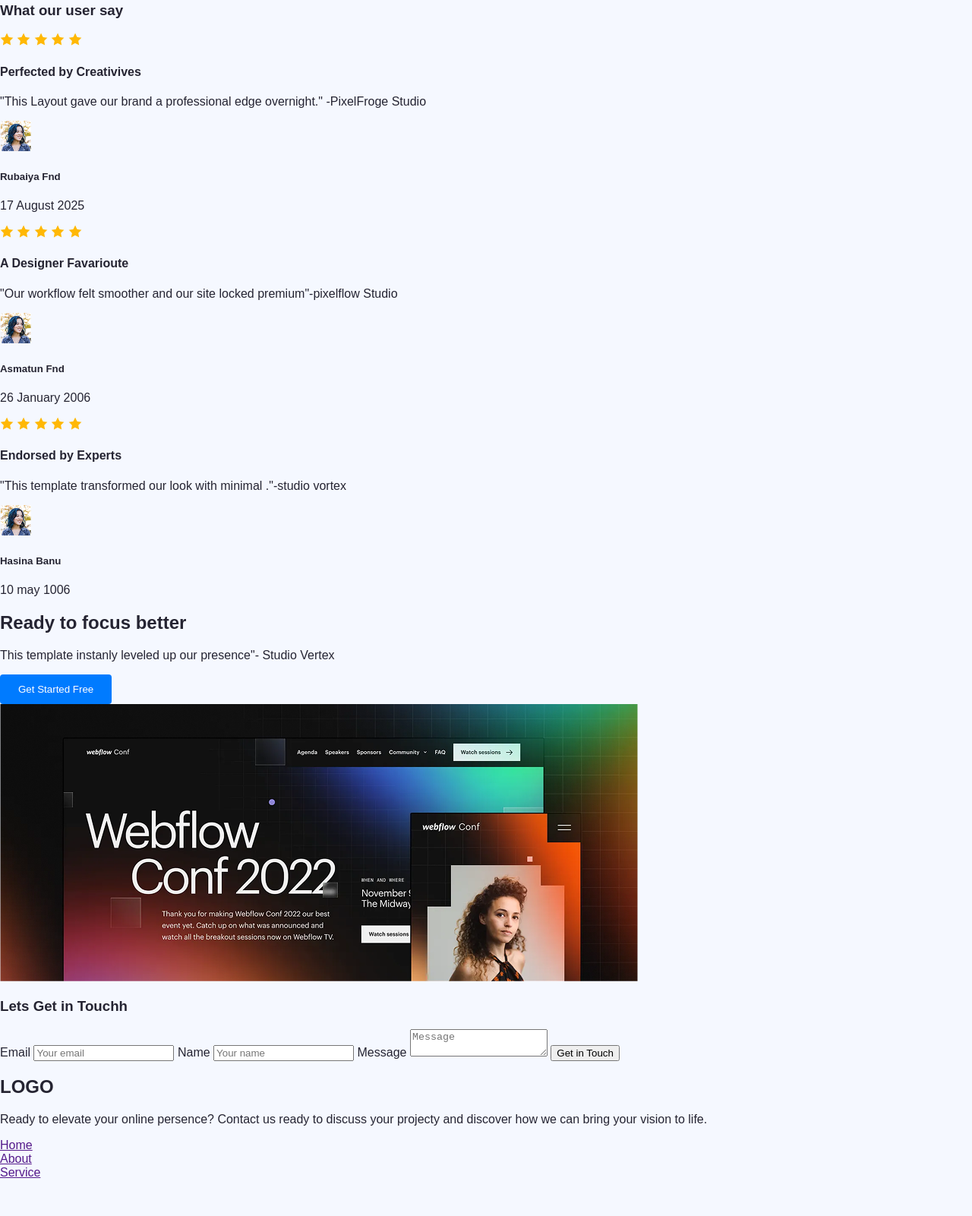
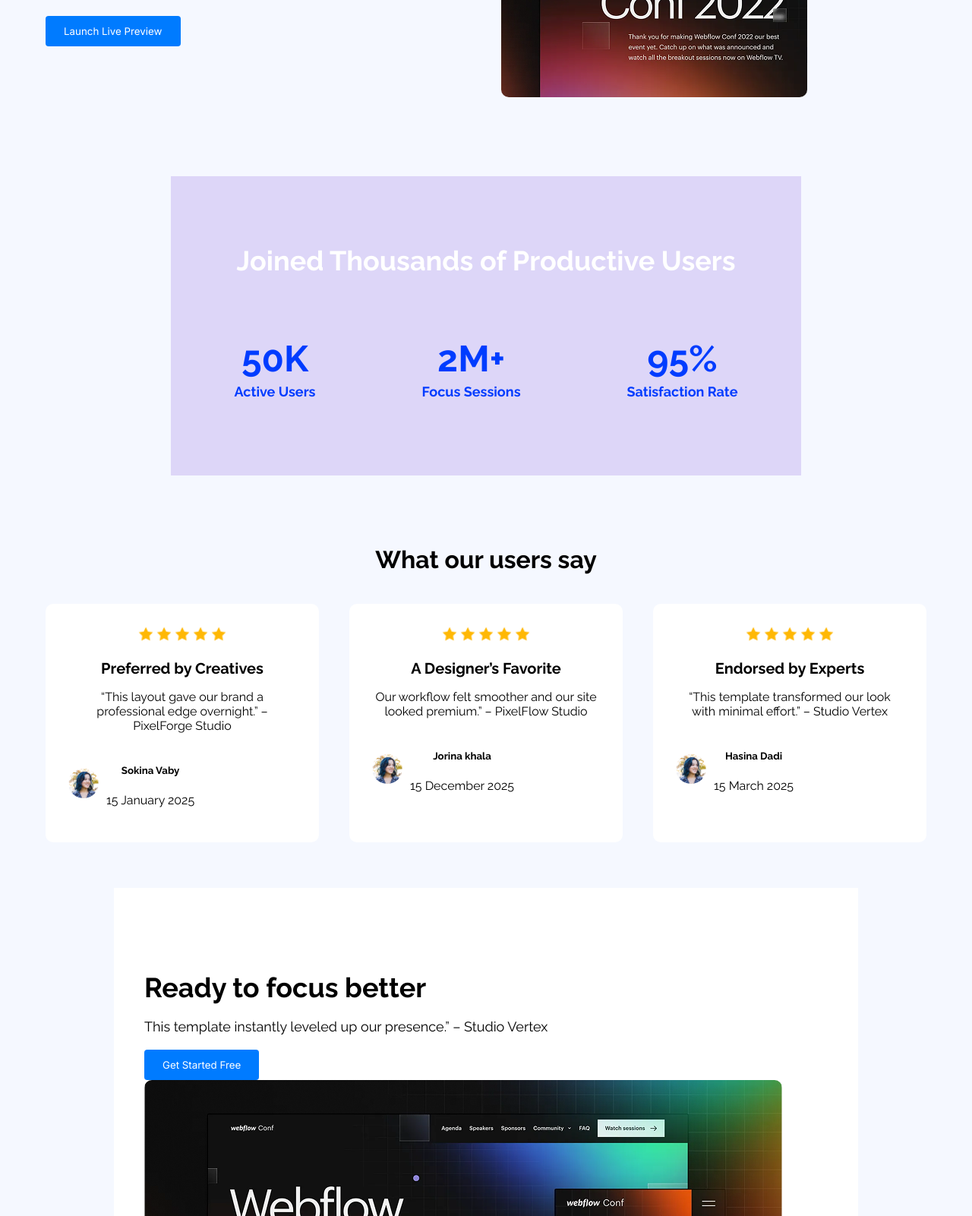
Before and after one commit to limonislam4656/my-first-assigment, a plain HTML site: page index.html in a window 1280 px wide. Shown: the part 1199-2800 px from the top of the page at 76% size. Before the commit the page ends 2752 px from the top, so only its background shows below. Drawn offline with Linux system fonts and the light colour scheme.

Commit message:
added my new file

```diff
--- a/index.html
+++ b/index.html
@@ -1,155 +1,168 @@
 <!DOCTYPE html>
 <html lang="en">
 <head>
-    <meta charset="UTF-8">
-    <meta name="viewport" content="width=device-width, initial-scale=1.0">
-    <title>My first assigment</title>
-    <link rel="preconnect" href="https://fonts.googleapis.com">
-<link rel="preconnect" href="https://fonts.gstatic.com" crossorigin>
-<link href="https://fonts.googleapis.com/css2?family=Open+Sans:ital,wght@0,300..800;1,300..800&display=swap" rel="stylesheet">
+  <meta charset="UTF-8" />
+  <meta name="viewport" content="width=device-width, initial-scale=1.0"/>
+  <title>Assignment-1</title>
+  <link rel="preconnect" href="https://fonts.googleapis.com" />
+  <link rel="preconnect" href="https://fonts.gstatic.com" crossorigin />
+  <link href="https://fonts.googleapis.com/css2?family=Inter:wght@400;600;700&family=Merriweather:wght@400;700&family=Raleway:wght@400;700&display=swap" rel="stylesheet"/>
   <link rel="stylesheet" href="styles/nav.css">
 </head>
-<body class="relway-normal">
-  <header class="background-img">
+<body class="raleway-normal">
+  <header class="background-img ">
     <div class="nav-content">
-        <section class="new"><h3 class="nav-title inter-style">LOGO</h3></section>
+     <section class="new"> <h3 class="nav-title inter-style"> ARWD</h3></section>
       <button class="btn-primary">Sign Up</button>
+
     </div>
     <div class="hero-content text-align">
-        <h3 class="content-title">Cool Dark UI Template for <br> webflow Agencies</h3>
-        <button class="btn-primary">Stay-Focused</button>
+      <h3 class="content-title">Cool Dark UI Template for <br /> Webflow Agencies!</h3>
+      <button class="btn-primary">Stay Focused</button>
     </div>
   </header>
+   >
+
   <main>
     <section class="action-section">
       <div class="action">
         <h3 class="action-title">See It in Action</h3>
-            <p class="action-description">Explore the live preview and imagineyour brand in this bold new look.</p>
+        <p class="action-description">Explore the live preview and imagine your brand in this bold new look.</p>
         <button class="btn-primary">Launch Live Preview</button>
       </div>
       <div class="action">
-            <img class="action-img" src="Assets/wc-mini.png" alt="">
+        <img class="action-img" src="./assets/wc-mini.png" alt="" />
       </div>
+    </section>
 
-    </section>
-    <section>
-        <h2 class="user-title relway-normal">Joined Thousands of Productive Users</h2>
-        <div class="item-container">
-            <div class="user-item inter-style">
-                <h2 class="item-title">50k</h2>
+    <section class="user-section">
+      <h2 class="user-title raleway-normal">Joined Thousands of Productive Users</h2>
+      <div class="iteam-container">
+        <div class="user-iteam inter-style">
+          <h2 class="iteam-title">50K</h2>
           <h4 class="item-description">Active Users</h4>
         </div>
-            <div class="user-item inter-style">
-                <h2 class="item-title">2M+</h2>
-                <h4 class="item-description">Focus sessions</h4>
+        <div class="user-iteam inter-style">
+          <h2 class="iteam-title">2M+</h2>
+          <h4 class="item-description">Focus Sessions</h4>
         </div>
-            <div class="user-item inter-style">
-                <h2 class="item-title">95%</h2>
-                <h4 class="item-description">Statifaction Rate</h4>
+        <div class="user-iteam inter-style">
+          <h2 class="iteam-title">95%</h2>
+          <h4 class="item-description">Satisfaction Rate</h4>
         </div>
       </div>
     </section>
+
     <section class="feedback-section">
-        <h3 class="feedback-container-title text-align">What our user say</h3>
-        <div class="feedback-container inter-style">
-            <div class="feedback-item">
+      <h3 class="feedback-section-title text-align">What our users say</h3>
+      <div class="feedback-containaer inter-style">
+        <div class="feedback-iteam">
           <div class="feedback-icon">
-                    <img src="Assets/icon-star.png" alt="">
-                    <img src="Assets/icon-star.png" alt="">
-                    <img src="Assets/icon-star.png" alt="">
-                    <img src="Assets/icon-star.png" alt="">
-                    <img src="Assets/icon-star.png" alt="">
+            <img src="./assets/icon-star.png" alt="" />
+            <img src="./assets/icon-star.png" alt="" />
+            <img src="./assets/icon-star.png" alt="" />
+            <img src="./assets/icon-star.png" alt="" />
+            <img src="./assets/icon-star.png" alt="" />
           </div>
-                <h4 class="feedback-title">Perfected by Creativives</h4>
-                <p class="description">"This Layout gave our brand a professional edge overnight." -PixelFroge Studio</p>
-                <div class="customer-profile">
-                    <img class="profile" src="Assets/avatar.png" alt="">
-                    <div class="customer-details">
-                        <h5 class="feedback-item-title">Rubaiya Fnd</h5>
-                        <p class="feedback subtile">17 August 2025</p>
+          <h4 class="feedback-title">Preferred by Creatives</h4>
+          <p class="description">“This layout gave our brand a professional edge overnight.” – PixelForge Studio</p>
+          <div class="customar-profile">
+            <img class="profile" src="./assets/avatar.png" alt="" />
+            <div class="customar-details">
+              <h5 class="feedback-iteam-tilte">Sokina Vaby</h5>
+              <p class="feedback-subtitle">15 January 2025</p>
             </div>
           </div>
         </div>
-            <div class="feedback-item">
+
+        <div class="feedback-iteam">
           <div class="feedback-icon">
-                    <img src="Assets/icon-star.png" alt="">
-                    <img src="Assets/icon-star.png" alt="">
-                    <img src="Assets/icon-star.png" alt="">
-                    <img src="Assets/icon-star.png" alt="">
-                    <img src="Assets/icon-star.png" alt="">
+            <img src="./assets/icon-star.png" alt="" />
+            <img src="./assets/icon-star.png" alt="" />
+            <img src="./assets/icon-star.png" alt="" />
+            <img src="./assets/icon-star.png" alt="" />
+            <img src="./assets/icon-star.png" alt="" />
           </div>
-                <h4 class="feedback-title">A Designer Favarioute</h4>
-                <p class="description">"Our workflow felt smoother and our site locked premium"-pixelflow Studio</p>
-                <div class="customer-profile">
-                    <img class="profile" src="Assets/avatar.png" alt="">
-                    <div class="customer-details">
-                        <h5 class="feedback-item-title">Asmatun Fnd</h5>
-                        <p class="feedback-subtitle">26 January 2006</p>
+          <h4 class="feedback-title">A Designer’s Favorite</h4>
+          <p class="description">Our workflow felt smoother and our site looked premium.” – PixelFlow Studio</p>
+          <div class="customar-profile">
+            <img class="profile" src="./assets/avatar.png" alt="" />
+            <div class="customar-details">
+              <h5 class="feedback-iteam-tilte">Jorina khala</h5>
+              <p class="feedback-subtitle">15 December 2025</p>
             </div>
           </div>
         </div>
-            <div class="feedback-item">
-                <div class="fedback-icon">
-                    <img src="Assets/icon-star.png" alt="">
-                    <img src="Assets/icon-star.png" alt="">
-                    <img src="Assets/icon-star.png" alt="">
-                    <img src="Assets/icon-star.png" alt="">
-                    <img src="Assets/icon-star.png" alt="">
+
+        <div class="feedback-iteam">
+          <div class="feedback-icon">
+            <img src="../assets/icon-star.png" alt="" />
+            <img src="../assets/icon-star.png" alt="" />
+            <img src="../assets/icon-star.png" alt="" />
+            <img src="../assets/icon-star.png" alt="" />
+            <img src="../assets/icon-star.png" alt="" />
           </div>
           <h4 class="feedback-title">Endorsed by Experts</h4>
-                <p class="description">"This template transformed our look with minimal ."-studio vortex</p>
-                <div class="customer-profile">
-                    <img class="profile" src="Assets/avatar.png" alt="">
-                    <div class="customer-detailes">
-                        <h5 class="feedback-item-title">Hasina Banu</h5>
-                        <p class="feedback-subtitle">10 may 1006</p>
-
+          <p class="description">“This template transformed our look with minimal effort.” – Studio Vertex</p>
+          <div class="customar-profile">
+            <img class="profile" src="./assets/avatar.png" alt="" />
+            <div class="customar-details">
+              <h5 class="feedback-iteam-tilte">Hasina Dadi</h5>
+              <p class="feedback-subtitle">15 March 2025</p>
             </div>
           </div>
         </div>
       </div>
+    </section>
+
     <section class="focus-section text-align">
       <div class="focus-content">
         <h2 class="focus-title">Ready to focus better</h2>
-                <p class="focus-description">This template instanly leveled up our presence"- Studio Vertex</p>
+        <p class="focus-description">This template instantly leveled up our presence.” – Studio Vertex</p>
         <button class="btn-primary">Get Started Free</button>
         <div class="focus-img">
-                    <img class="focus-bg-img" src="Assets/wc-big.png" alt="">
-                </div>
-            </div>
-        </section>
-        <section class="touch-section">
-            <div class="touch-container">
-                <h1 class="touch-title"><b>Lets Get in Touchh</b></h1>
+        <img class="focus-bg-img" src="./assets/wc-big.png" alt="" />
 
       </div>
-            <section class="touch container">
+
+      </div>
+
+    </section>
+
+    <section class="touch-section">
+      <div class="touch-containar">
+        <h1 class="touch-title"><b>Let’s Get in Touch<h1></b>
+      </div>
+      <section  class="touch-containar">
       <div>
         <form action="" class="inter-style">
-                         <label class="label-title">Email</label>
-                        <input type="email" placeholder="Your email">
-                        <label class="label-title">Name</label>
-                        <input type="email" placeholder="Your name">
-                        <label class="label-title">Message</label>
+          <label class="label-title">Email:</label>
+          <input type="email" placeholder="Your Email" />
+          <label class="label-title">Name:</label>
+          <input type="text" placeholder="Your Name" />
+          <label class="label-title">Message:</label>
           <textarea placeholder="Message"></textarea>
-                        <input class="btn-primary1" type="button" value="Get in Touch">
+           <input class="btn-primary1" type="button" value="Get in Touch" />
+        </form>
 
-                    </form>
       </div>
+
     </section>
-        </section>
-    </section>
+
   </main>
+
   <footer class="footer-section">
+
     <div>
-        <h2 class="footer-logo">LOGO</h2>
-        <p class="footer-description text-align">Ready to elevate your online persence? Contact us ready to discuss your projecty and discover how we can bring your vision to life.</p>
+
+      <h1 class="footer-logo text-align" >ARWD</h1>
+      <p class="footer-description text-align">Ready to elevate your online presence? Contact us today to discuss your project and discover how we can bring your vision to life.</p>
     </div>
     <div class="footer-container">
-        <div class="item"><a href="">Home</a></div>
-        <div class="item"><a href="">About</a></div>
-        <div class="item"><a href="How it works"></a></div>
-        <div class="item"><a href="">Service</a></div>
+      <div class="iteam"><a href="">Home</a></div>
+      <div class="iteam"><a href="">About</a></div>
+      <div class="iteam"><a href="">How it Works</a></div>
+      <div class="iteam"><a href="">Service</a></div>
     </div>
   </footer>
 </body>
--- a/styles/nav.css
+++ b/styles/nav.css
@@ -1,29 +1,36 @@
+
+
 body {
     margin: 0;
-  font-family: 'relway', sans-serif;
-  color: #252432;
-  background-color: #f5f8ff;
+    font-family: 'Raleway', sans-serif;
+    color: #fff;
+    background-color:#f5f8ff;
 }
-header.backgroun-img {
+
+header.background-img {
     background: url('../Assets/Hero-bg.png') no-repeat center center/cover;
-  height: 100px;
+    height: 100vh;
     display: flex;
     flex-direction: column;
     justify-content: space-between;
     padding: 40px;
     color: #000000;
+
 }
-.new {
+.new{
     color: #003cff;
 }
+
 .nav-content {
     display: flex;
     justify-content: space-between;
     align-items: center;
 }
+
 .nav-title {
     font-size: 24px;
 }
+
 .btn-primary {
     background-color: #007bff;
     border: none;
@@ -31,26 +38,247 @@ header.backgroun-img {
     padding: 12px 24px;
     border-radius: 4px;
     cursor: pointer;
-  font-family: 'inter' sans-serif;
+    font-family: 'Inter', sans-serif;
 }
+
+.hero-content {
+    text-align: center;
+    margin-top: auto;
+    margin-bottom: 80px;
+}
+
 .hero-content .content-title {
     font-size: 48px;
     line-height: 1.2;
     margin-bottom: 20px;
 }
-.action-sectiuon {
+
+.action-section {
     display: flex;
     justify-content: space-around;
     align-items: center;
     padding: 80px 40px;
-  background-color: #f5f8ff;
+    background-color:#f5f8ff;
     color: #000000;
 }
+
 .action {
-  flex: 1;
+    flex:1;
     padding: 20px;
 }
+
 .action-title {
     font-size: 32px;
     margin-bottom: 10px;
 }
+
+.action-description {
+    font-size: 18px;
+    margin-bottom: 20px;
+}
+
+.action-img {
+    max-width: 100%;
+    border-radius: 10px;
+}
+
+.user-section {
+    text-align: center;
+    padding: 60px 40px;
+    background-color:#ddd6f8;
+
+
+    width: 750px;margin: 0 auto;
+}
+
+.user-title {
+    font-size: 36px;
+    margin-bottom: 40px;
+
+}
+
+.iteam-container {
+    display: flex;
+    justify-content: center;
+    gap: 60px;
+    color: #f5f8ff;
+
+}
+
+.user-iteam {
+
+    padding: 40px;
+    border-radius: 10px;
+    color: #003cff;
+
+
+}
+
+.iteam-title {
+    font-size: 48px;
+    margin: 0;
+}
+
+.item-description {
+    font-size: 18px;
+    margin: 5px 0 0 0;
+}
+
+.feedback-section {
+    padding: 60px 40px;
+    background-color: #f5f8ff;
+    color: #000000;
+    text-align: center;
+}
+
+.feedback-section-title {
+    font-size: 32px;
+    margin-bottom: 40px;
+    background
+}
+
+.feedback-containaer {
+    display: flex;
+    gap: 40px;
+    justify-content: center;
+    flex-wrap: wrap;
+}
+
+.feedback-iteam {
+    background: #ffffff;
+    padding: 30px;
+    border-radius: 10px;
+    width: 300px;
+}
+
+.feedback-icon img {
+    width: 20px;
+}
+
+.feedback-title {
+    margin: 20px 0 10px 0;
+    font-size: 20px;
+}
+
+.description {
+    font-size: 16px;
+}
+
+.customar-profile {
+    display: flex;
+    align-items: center;
+    margin-top: 20px;
+}
+
+.profile {
+    width: 40px;
+    border-radius: 50%;
+    margin-right: 10px;
+}
+
+.focus-section {
+
+    justify-content:;
+    align-items: center;
+    background: #ffffff;
+    padding: 80px 40px;
+    color: #000;
+    width: 900px ; margin: 0 auto;
+}
+
+.focus-content {
+    flex: 1;
+}
+
+.focus-title {
+    font-size: 36px;
+    margin-bottom: 20px;
+}
+
+.focus-description {
+    font-size: 18px;
+    margin-bottom: 20px;
+}
+
+.focus-bg-img {
+    max-width: 100%;
+    border-radius: 10px;
+}
+
+.touch-section {
+    background-color:#f5f8ff;
+    padding: 60px 40px;
+    text-align: left;
+    color: #000;
+
+}
+
+.touch-title {
+    font-size: 32px;
+    margin-bottom: 40px;
+    color: #000;
+}
+
+.touch-containar form {
+    display: flex;
+    flex-direction: column;
+    gap: 20px;
+    max-width: 400px;
+    margin: 0 auto;
+
+}
+
+.label-title {
+    text-align: left;
+    font-size: 16px;
+}
+
+input[type="email"],
+input[type="text"],
+textarea {
+    padding: 12px;
+    border: none;
+    border-radius: 4px;
+    font-family: 'Inter', sans-serif;
+}
+
+.btn-primary1 {
+    margin-top: 20px;
+    background-color: #007bff;
+    border: none;
+    color: #fff;
+    padding: 12px 24px;
+    border-radius: 4px;
+    cursor: pointer;
+}
+
+.footer-section {
+    background: #ffffff;
+    padding: 45px;
+    text-align: center;
+    color: #000;
+}
+
+.footer-logo {
+    font-size: 24px;
+    margin-bottom: 10px;
+}
+
+.footer-description {
+    font-size: 16px;
+    margin-bottom: 20px;
+    color: #000000;
+}
+
+.footer-container {
+    display: flex;
+    justify-content: center;
+    gap: 40px;
+    color: #000;
+}
+
+.footer-container .iteam a {
+    color:black
+    text-decoration: none;
+    font-size: 16px;
+}
```
Lines whose indentation alone changed are shown as unchanged.
